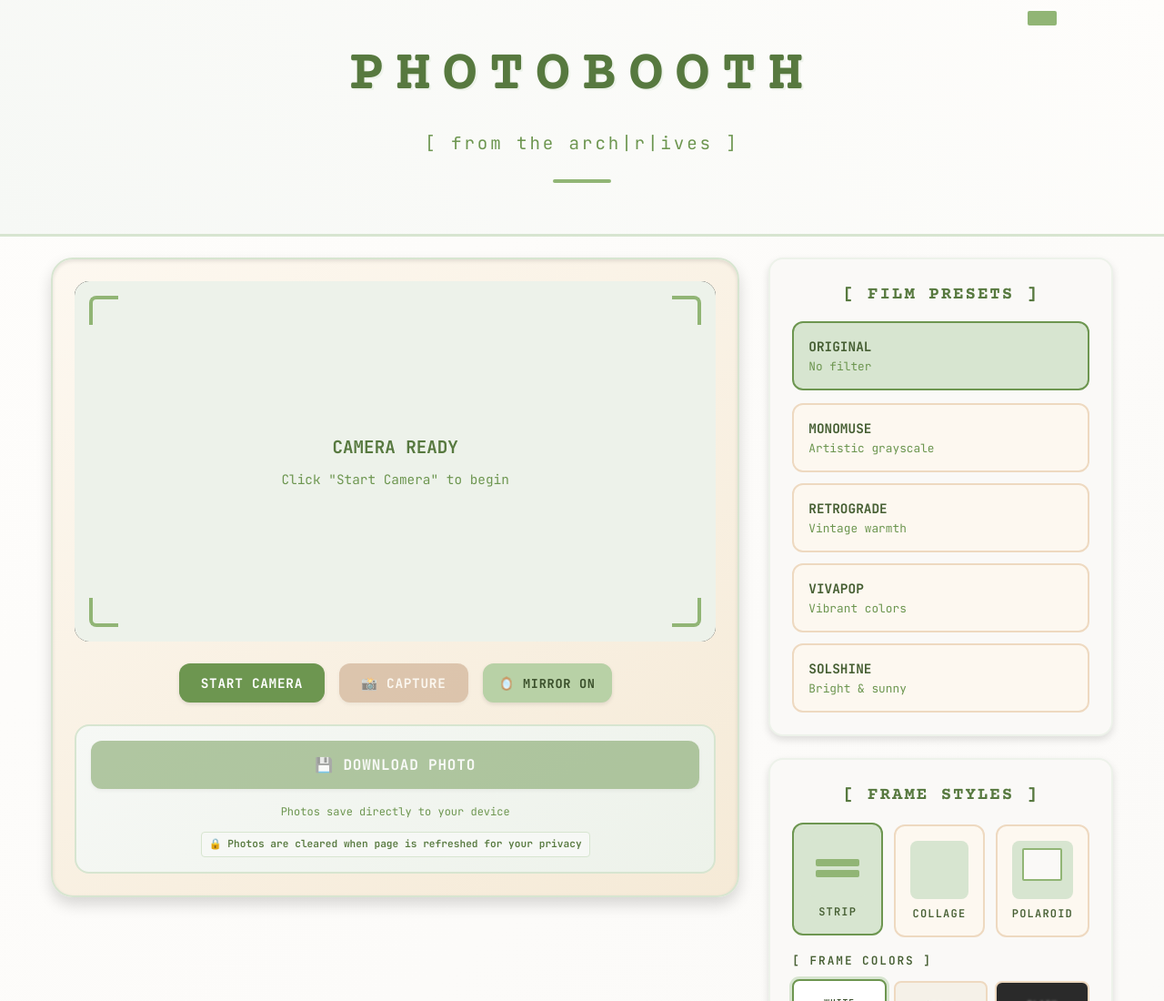
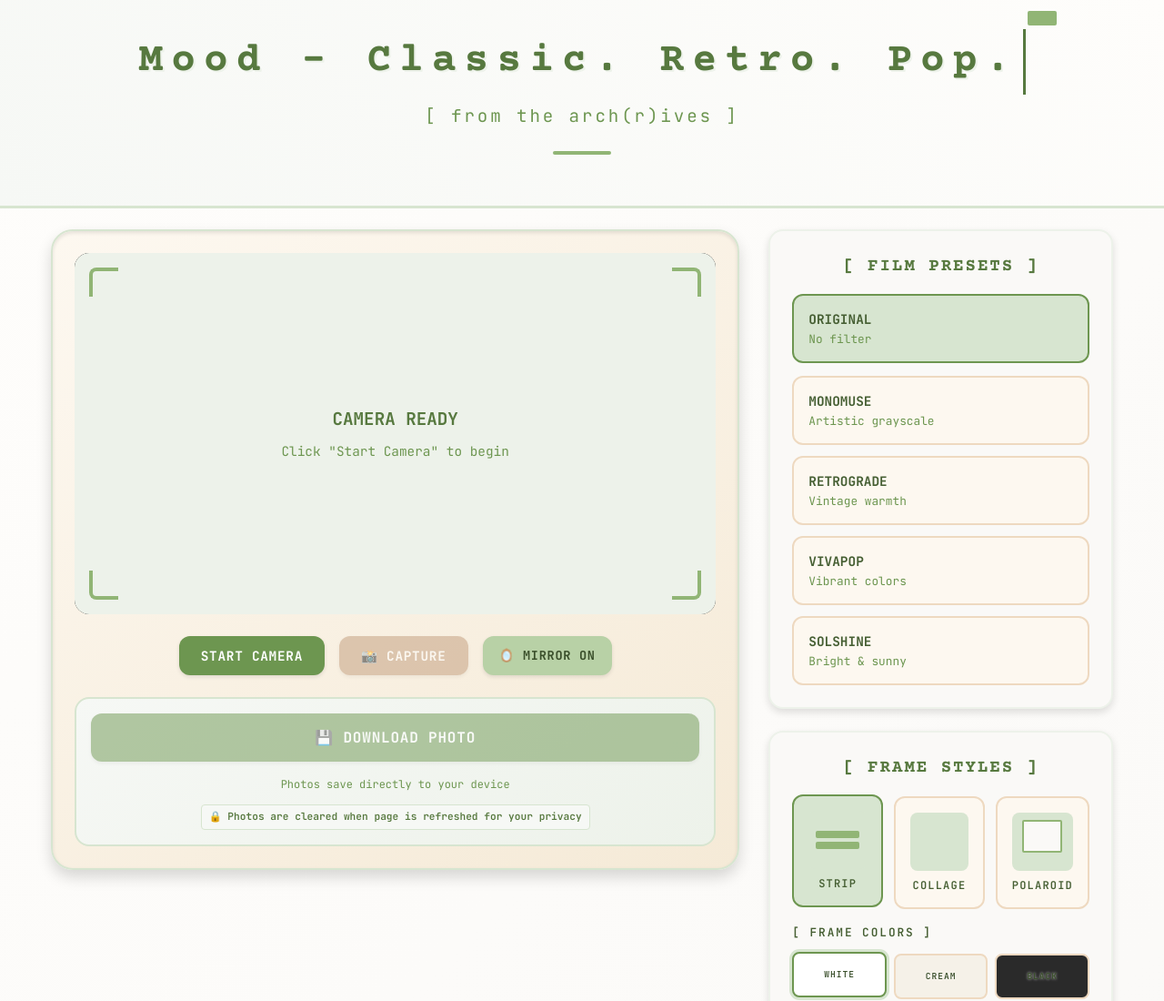
Before and after one commit to alxndraesc/miniproject_photobooth, a plain HTML site: page index.html in a window 1280 px wide. Shown: the top 1100 px of the page at 91% size. Drawn offline with nearby package versions, Linux system fonts and the light colour scheme.

Commit message:
updated heading

```diff
--- a/index.html
+++ b/index.html
@@ -3,8 +3,8 @@
 <head>
     <meta charset="UTF-8">
     <meta name="viewport" content="width=device-width, initial-scale=1.0">
-    <title>Photobooth | a capture Corner</title>
-    <meta name="description" content="A nostalgic photobooth app with vintage filters and frame styles. Capture, edit, and download your photos with classic aesthetic.">
+    <title>Photobooth | a capture corner</title>
+    <meta name="description" content="A photobooth app with vintage filters and frame styles. Capture, and download your photos.">
     <link rel="stylesheet" href="styles.css">
     <link rel="preconnect" href="https://fonts.googleapis.com">
     <link rel="preconnect" href="https://fonts.gstatic.com" crossorigin>
@@ -15,7 +15,7 @@
         <!-- Header -->
         <header class="header">
             <h1 class="title">Mood – Classic. Retro. Pop.</h1>
-            <p class="subtitle">[ from the arch|r|ives ]</p>
+            <p class="subtitle">[ from the arch(r)ives ]</p>
             <div class="title-divider"></div>
         </header>
 
@@ -59,7 +59,7 @@
                         <div class="camera-controls">
                             <button id="start-camera" class="btn btn-primary">START CAMERA</button>
                             <button id="capture-photo" class="btn btn-secondary" disabled>📸 CAPTURE</button>
-                            <button id="mirror-toggle" class="btn btn-tertiary active">🪞 MIRROR ON</button>
+                            <button id="mirror-toggle" class="btn btn-tertiary active">MIRROR ON</button>
                         </div>
 
                         <!-- Download Section -->
--- a/script.js
+++ b/script.js
@@ -200,7 +200,7 @@ class PhotoboothApp {
             return;
         }
 
-        const text = 'PHOTOBOOTH';
+        const text = 'Mood – Classic. Retro. Pop.';
         let index = 0;
 
         // Add cursor styling
--- a/styles.css
+++ b/styles.css
@@ -71,7 +71,7 @@ body {
 
 .title {
     font-family: var(--font-display);
-    font-size: clamp(2.5rem, 5vw, 4rem);
+    font-size: clamp(1.8rem, 4vw, 2.8rem);
     font-weight: 700;
     color: var(--sage-600);
     letter-spacing: 0.2em;
```
